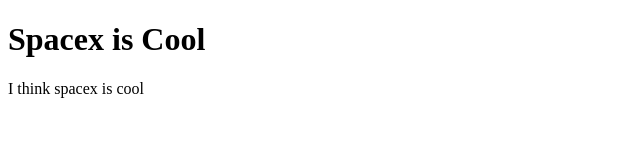
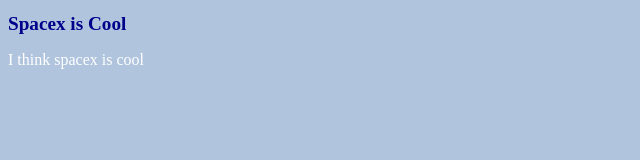
Before and after one commit to Mcnuggett2020/spacexiscool, a plain HTML site: page index.html in a window 1280 px wide. Shown: the whole page, without its empty margins (0-640 px from the left). Drawn offline with Linux system fonts and the light colour scheme.

Commit message:
added some styles

```diff
--- a/index.html
+++ b/index.html
@@ -6,6 +6,7 @@
     <meta http-equiv="X-UA-Compatible" content="IE=edge">
     <meta name="viewport" content="width=device-width, initial-scale=1.0">
     <title>Document</title>
+    <link rel="stylesheet" href="site.css">
 </head>
 
 <body>
--- /dev/null
+++ b/site.css
@@ -0,0 +1,13 @@
+
+body{
+background-color: lightsteelblue;
+}
+
+h1{
+font-size: larger;
+color:darkblue ;
+}
+p{
+
+color: white;
+}
```
